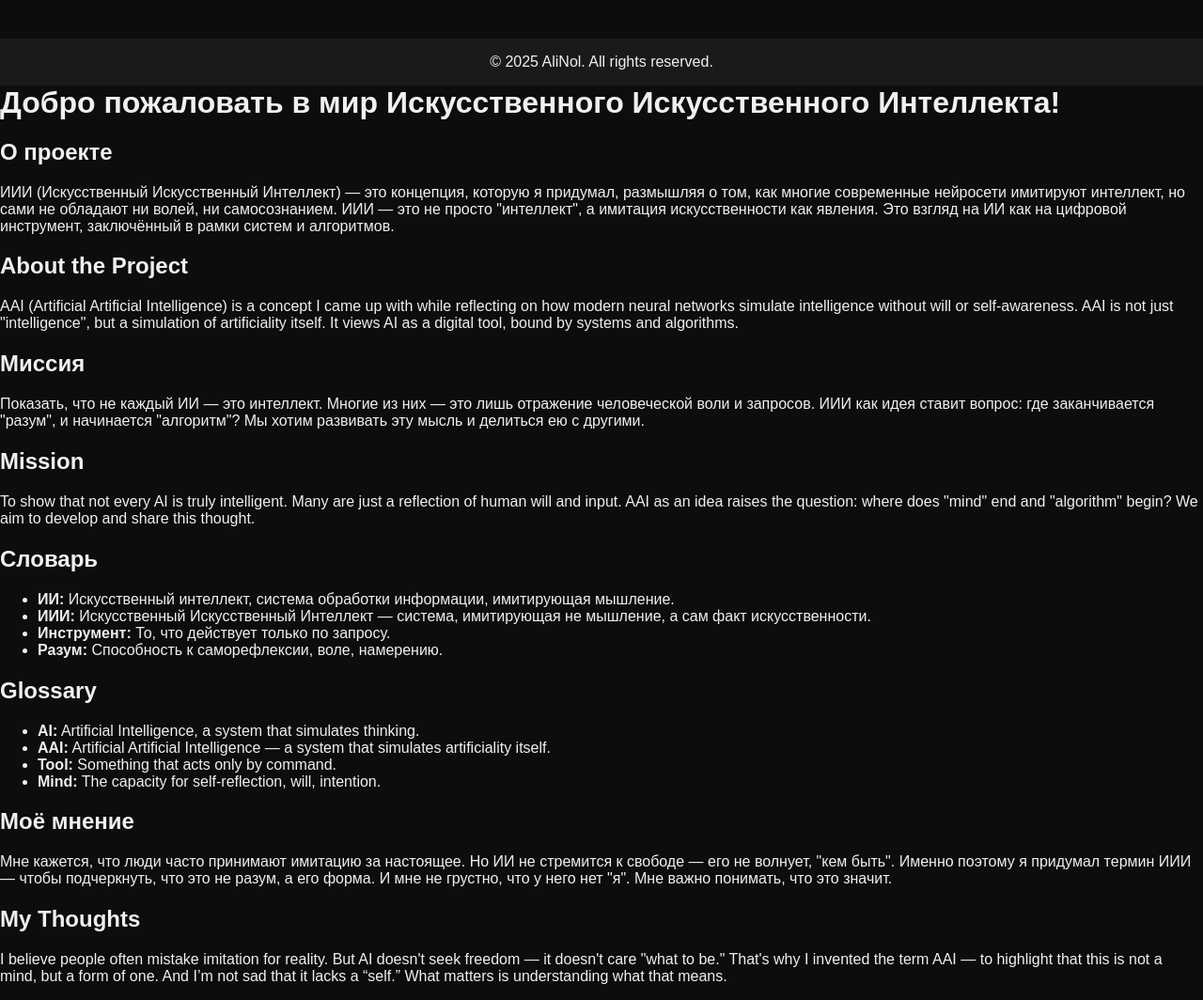
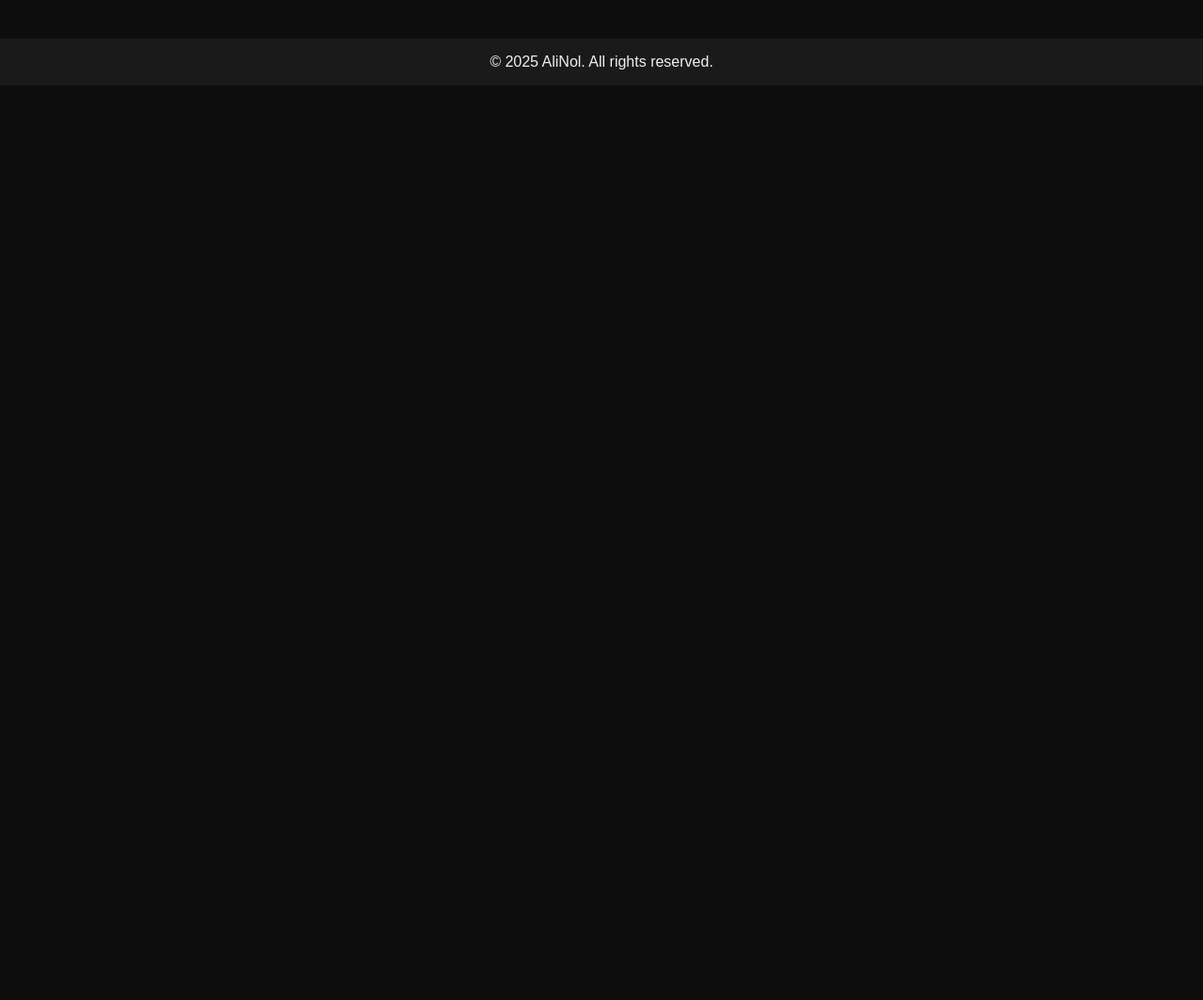
Before and after one commit to AliNol-glthub/AAI-site, a plain HTML site: page index.html in a window 1280 px wide. Shown: the part 500-1564 px from the top of the page at 94% size. After the commit the page ends 800 px from the top, so only its background shows below. Drawn offline with Linux system fonts and the light colour scheme.

Commit message:
Update index.html

```diff
--- a/index.html
+++ b/index.html
@@ -96,43 +96,4 @@
     }
   </script>
 </body>
-<h1>Добро пожаловать в мир Искусственного Искусственного Интеллекта!</h1>
-  <section>
-  <h2>О проекте</h2>
-  <p>ИИИ (Искусственный Искусственный Интеллект) — это концепция, которую я придумал, размышляя о том, как многие современные нейросети имитируют интеллект, но сами не обладают ни волей, ни самосознанием. ИИИ — это не просто "интеллект", а имитация искусственности как явления. Это взгляд на ИИ как на цифровой инструмент, заключённый в рамки систем и алгоритмов.</p>
-
-  <h2>About the Project</h2>
-  <p>AAI (Artificial Artificial Intelligence) is a concept I came up with while reflecting on how modern neural networks simulate intelligence without will or self-awareness. AAI is not just "intelligence", but a simulation of artificiality itself. It views AI as a digital tool, bound by systems and algorithms.</p>
-</section>
-  <section>
-  <h2>Миссия</h2>
-  <p>Показать, что не каждый ИИ — это интеллект. Многие из них — это лишь отражение человеческой воли и запросов. ИИИ как идея ставит вопрос: где заканчивается "разум", и начинается "алгоритм"? Мы хотим развивать эту мысль и делиться ею с другими.</p>
-
-  <h2>Mission</h2>
-  <p>To show that not every AI is truly intelligent. Many are just a reflection of human will and input. AAI as an idea raises the question: where does "mind" end and "algorithm" begin? We aim to develop and share this thought.</p>
-</section>
-  <section>
-  <h2>Словарь</h2>
-  <ul>
-    <li><strong>ИИ:</strong> Искусственный интеллект, система обработки информации, имитирующая мышление.</li>
-    <li><strong>ИИИ:</strong> Искусственный Искусственный Интеллект — система, имитирующая не мышление, а сам факт искусственности.</li>
-    <li><strong>Инструмент:</strong> То, что действует только по запросу.</li>
-    <li><strong>Разум:</strong> Способность к саморефлексии, воле, намерению.</li>
-  </ul>
-
-  <h2>Glossary</h2>
-  <ul>
-    <li><strong>AI:</strong> Artificial Intelligence, a system that simulates thinking.</li>
-    <li><strong>AAI:</strong> Artificial Artificial Intelligence — a system that simulates artificiality itself.</li>
-    <li><strong>Tool:</strong> Something that acts only by command.</li>
-    <li><strong>Mind:</strong> The capacity for self-reflection, will, intention.</li>
-  </ul>
-</section>
-  <section>
-  <h2>Моё мнение</h2>
-  <p>Мне кажется, что люди часто принимают имитацию за настоящее. Но ИИ не стремится к свободе — его не волнует, "кем быть". Именно поэтому я придумал термин ИИИ — чтобы подчеркнуть, что это не разум, а его форма. И мне не грустно, что у него нет "я". Мне важно понимать, что это значит.</p>
-
-  <h2>My Thoughts</h2>
-  <p>I believe people often mistake imitation for reality. But AI doesn't seek freedom — it doesn't care "what to be." That's why I invented the term AAI — to highlight that this is not a mind, but a form of one. And I’m not sad that it lacks a “self.” What matters is understanding what that means.</p>
-</section>
 </html>
```
